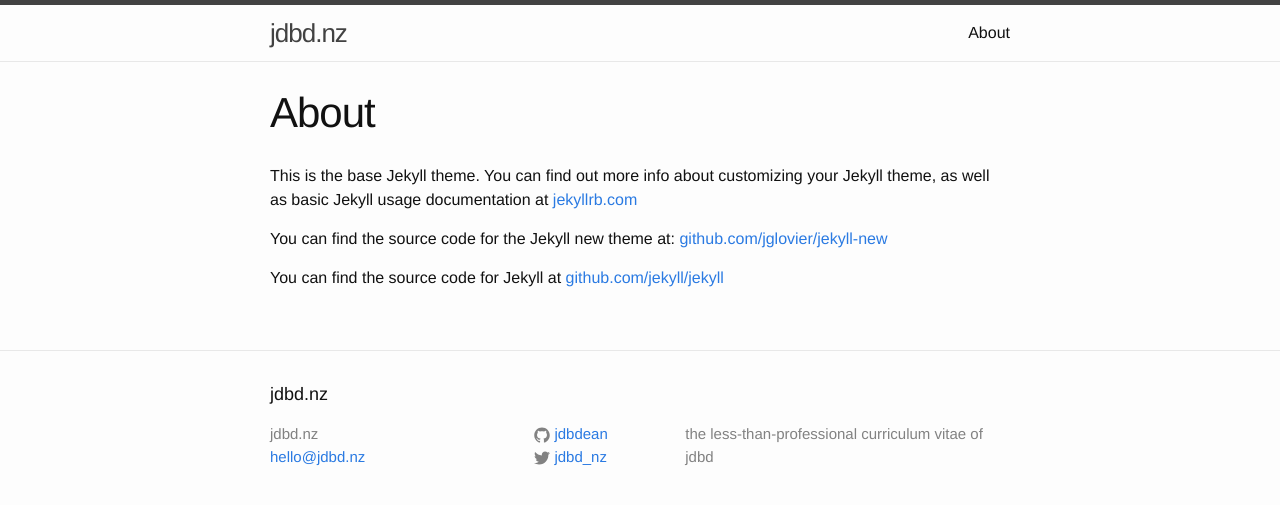
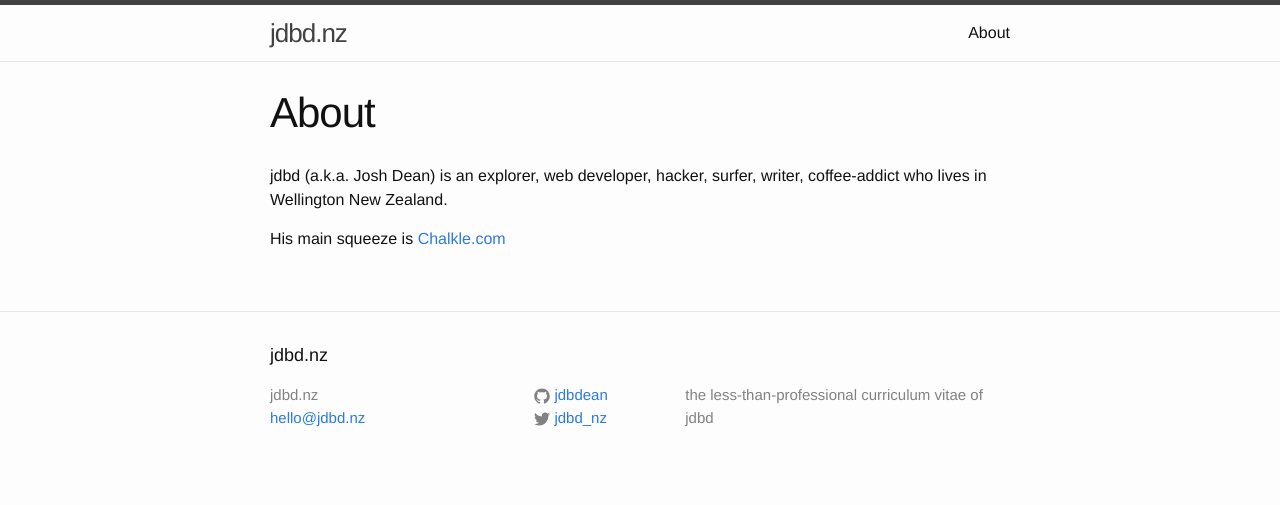
Before and after one commit to jdbdnz/jdbdnz.github.io, a Jekyll site: the page built from about.md, in a window 1280 px wide. Shown: the top 505 px of the page. Built offline with Jekyll 4.4.1, drawn with Linux system fonts in a browser that asks for light colours; some web fonts are replaced.

Commit message:
about page

```diff
--- a/about.md
+++ b/about.md
@@ -4,8 +4,8 @@
 permalink: /about/
 ---
 
-This is the base Jekyll theme. You can find out more info about customizing your Jekyll theme, as well as basic Jekyll usage documentation at [jekyllrb.com](http://jekyllrb.com/)
+jdbd (a.k.a. Josh Dean) is an explorer, web developer, hacker, surfer, writer, coffee-addict who lives in Wellington New Zealand.
 
-You can find the source code for the Jekyll new theme at: [github.com/jglovier/jekyll-new](https://github.com/jglovier/jekyll-new)
+His main squeeze is [Chalkle.com][chalkle]
 
-You can find the source code for Jekyll at [github.com/jekyll/jekyll](https://github.com/jekyll/jekyll)
+[chalkle]: https://chalkle.com
```
Also changed, not shown: 1 other file.
